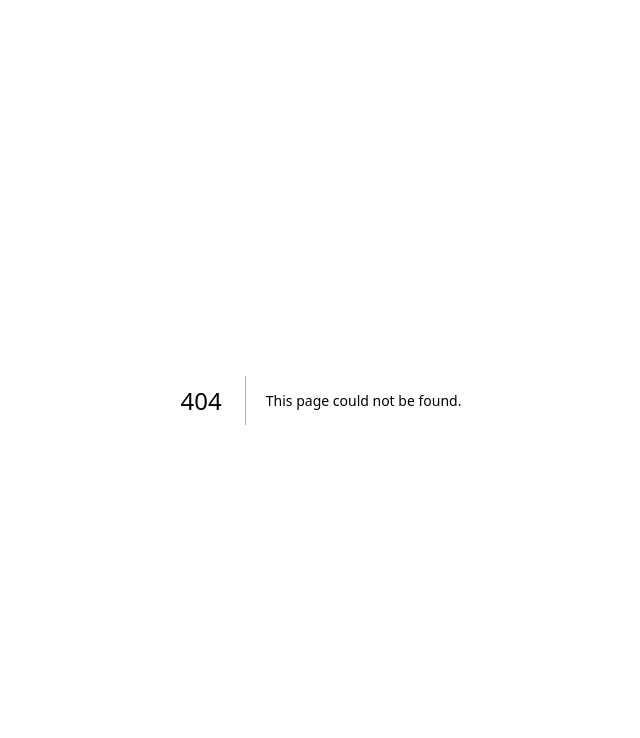
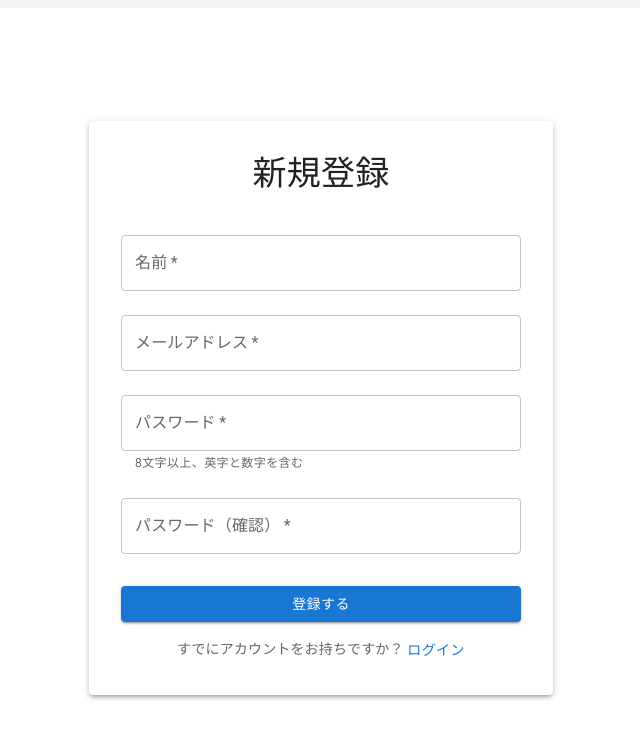
Before and after one commit to ryo-okazaki/todo-app-frontend, a Next.js app in the folder src/: page /register in a window 1280 px wide. Before the commit this address had no page. Shown: the top 738 px of the page, without its empty margins (319-959 px from the left). Built offline with nearby package versions, Linux system fonts and the light colour scheme.

Commit message:
feat: ユーザー登録のページを追加

```diff
--- /dev/null
+++ b/src/app/(auth)/register/page.tsx
@@ -0,0 +1,5 @@
+import RegisterForm from '@/components/features/auth/RegisterForm';
+
+export default function RegisterPage() {
+  return <RegisterForm />;
+}
--- /dev/null
+++ b/src/components/features/auth/RegisterForm.tsx
@@ -0,0 +1,294 @@
+
+'use client';
+
+import { useState } from 'react';
+import { useRouter } from 'next/navigation';
+import { Box, TextField, Button, Typography, Alert, Paper } from '@mui/material';
+import { registerAction, type RegisterFieldErrors } from '@/app/actions/auth';
+
+export default function RegisterForm() {
+  const router = useRouter();
+  const [isLoading, setIsLoading] = useState(false);
+  const [error, setError] = useState<string | null>(null);
+  const [fieldErrors, setFieldErrors] = useState<RegisterFieldErrors>({});
+  const [showSuccessMessage, setShowSuccessMessage] = useState(false);
+  const [formData, setFormData] = useState({
+    name: '',
+    email: '',
+    password: '',
+    passwordConfirmation: '',
+  });
+
+  // フロントエンド側のリアルタイムバリデーション
+  const validateField = (name: string, value: string): string | null => {
+    switch (name) {
+      case 'name':
+        if (!value) return '名前を入力してください';
+        if (value.length > 50) return '名前は50文字以内で入力してください';
+        return null;
+
+      case 'email':
+        if (!value) return 'メールアドレスを入力してください';
+        const emailRegex = /^[^\s@]+@[^\s@]+\.[^\s@]+$/;
+        if (!emailRegex.test(value)) return '有効なメールアドレスを入力してください';
+        return null;
+
+      case 'password':
+        if (!value) return 'パスワードを入力してください';
+        if (value.length < 8) return 'パスワードは8文字以上で入力してください';
+        if (!/[A-Za-z]/.test(value)) return 'パスワードには英字を含めてください';
+        if (!/[0-9]/.test(value)) return 'パスワードには数字を含めてください';
+        return null;
+
+      case 'passwordConfirmation':
+        if (!value) return 'パスワード（確認）を入力してください';
+        if (value !== formData.password) return 'パスワードが一致しません';
+        return null;
+
+      default:
+        return null;
+    }
+  };
+
+  const handleFieldChange = (e: React.ChangeEvent<HTMLInputElement>) => {
+    const { name, value } = e.target;
+    setFormData((prev) => ({ ...prev, [name]: value }));
+
+    // フィールドのエラーをクリア
+    if (fieldErrors[name as keyof RegisterFieldErrors]) {
+      setFieldErrors((prev) => ({ ...prev, [name]: undefined }));
+    }
+    if (error) {
+      setError(null);
+    }
+  };
+
+  const handleFieldBlur = (e: React.FocusEvent<HTMLInputElement>) => {
+    const { name, value } = e.target;
+    const validationError = validateField(name, value);
+
+    if (validationError) {
+      setFieldErrors((prev) => ({
+        ...prev,
+        [name]: [validationError],
+      }));
+    }
+  };
+
+  const handleSubmit = async (e: React.FormEvent<HTMLFormElement>) => {
+    e.preventDefault();
+    setIsLoading(true);
+    setError(null);
+    setFieldErrors({});
+
+    // フロントエンド側の全フィールドバリデーション
+    const errors: RegisterFieldErrors = {};
+    Object.entries(formData).forEach(([key, value]) => {
+      const validationError = validateField(key, value);
+      if (validationError) {
+        errors[key as keyof RegisterFieldErrors] = [validationError];
+      }
+    });
+
+    if (Object.keys(errors).length > 0) {
+      setFieldErrors(errors);
+      setError('入力内容を確認してください');
+      setIsLoading(false);
+      return;
+    }
+
+    const formDataToSubmit = new FormData(e.currentTarget);
+
+    try {
+      const result = await registerAction(formDataToSubmit);
+
+      if (result.fieldErrors) {
+        setFieldErrors(result.fieldErrors);
+      }
+
+      if (result.error) {
+        setError(result.error);
+      } else if (result.success) {
+        setShowSuccessMessage(true);
+        // 3秒後にログインページへリダイレクト
+        setTimeout(() => {
+          router.push('/login');
+        }, 3000);
+      }
+    } catch (err) {
+      setError('予期せぬエラーが発生しました');
+    } finally {
+      setIsLoading(false);
+    }
+  };
+
+  // 登録成功後のメッセージ表示
+  if (showSuccessMessage) {
+    return (
+      <Box
+        sx={{
+          minHeight: '100vh',
+          display: 'flex',
+          alignItems: 'center',
+          justifyContent: 'center',
+          bgcolor: 'background.default',
+        }}
+      >
+        <Paper
+          elevation={3}
+          sx={{
+            p: 4,
+            width: '100%',
+            maxWidth: 400,
+            textAlign: 'center',
+          }}
+        >
+          <Typography variant="h4" component="h1" gutterBottom color="success.main">
+            登録完了
+          </Typography>
+
+          <Alert severity="success" sx={{ mt: 3, mb: 3 }}>
+            アカウントが作成されました！
+          </Alert>
+
+          <Typography variant="body1" sx={{ mb: 2 }}>
+            ご登録いただいたメールアドレスに確認メールを送信しました。
+          </Typography>
+
+          <Typography variant="body2" color="text.secondary" sx={{ mb: 3 }}>
+            メールに記載されたリンクをクリックして、アカウントを有効化してください。
+          </Typography>
+
+          <Button
+            variant="contained"
+            onClick={() => router.push('/login')}
+            sx={{ mt: 3 }}
+          >
+            今すぐログインページへ
+          </Button>
+        </Paper>
+      </Box>
+    );
+  }
+
+  return (
+    <Box
+      sx={{
+        minHeight: '100vh',
+        display: 'flex',
+        alignItems: 'center',
+        justifyContent: 'center',
+        bgcolor: 'background.default',
+      }}
+    >
+      <Paper
+        elevation={3}
+        sx={{
+          p: 4,
+          width: '100%',
+          maxWidth: 400,
+        }}
+      >
+        <Typography variant="h4" component="h1" align="center" gutterBottom>
+          新規登録
+        </Typography>
+
+        <Box component="form" onSubmit={handleSubmit} sx={{ mt: 3 }}>
+          <TextField
+            fullWidth
+            label="名前"
+            name="name"
+            type="text"
+            required
+            margin="normal"
+            placeholder="山田 太郎"
+            value={formData.name}
+            onChange={handleFieldChange}
+            onBlur={handleFieldBlur}
+            error={!!fieldErrors.name}
+            helperText={fieldErrors.name?.[0]}
+            disabled={isLoading}
+          />
+
+          <TextField
+            fullWidth
+            label="メールアドレス"
+            name="email"
+            type="email"
+            required
+            margin="normal"
+            placeholder="your-email@example.com"
+            value={formData.email}
+            onChange={handleFieldChange}
+            onBlur={handleFieldBlur}
+            error={!!fieldErrors.email}
+            helperText={fieldErrors.email?.[0]}
+            disabled={isLoading}
+          />
+
+          <TextField
+            fullWidth
+            label="パスワード"
+            name="password"
+            type="password"
+            required
+            margin="normal"
+            placeholder="••••••••"
+            value={formData.password}
+            onChange={handleFieldChange}
+            onBlur={handleFieldBlur}
+            error={!!fieldErrors.password}
+            helperText={fieldErrors.password?.[0] || '8文字以上、英字と数字を含む'}
+            disabled={isLoading}
+          />
+
+          <TextField
+            fullWidth
+            label="パスワード（確認）"
+            name="passwordConfirmation"
+            type="password"
+            required
+            margin="normal"
+            placeholder="••••••••"
+            value={formData.passwordConfirmation}
+            onChange={handleFieldChange}
+            onBlur={handleFieldBlur}
+            error={!!fieldErrors.passwordConfirmation}
+            helperText={fieldErrors.passwordConfirmation?.[0]}
+            disabled={isLoading}
+          />
+
+          {error && (
+            <Alert severity="error" sx={{ mt: 2 }}>
+              {error}
+            </Alert>
+          )}
+
+          <Button
+            type="submit"
+            fullWidth
+            variant="contained"
+            disabled={isLoading}
+            sx={{ mt: 3 }}
+          >
+            {isLoading ? '登録中...' : '登録する'}
+          </Button>
+
+          <Box sx={{ mt: 2, textAlign: 'center' }}>
+            <Typography variant="body2" color="text.secondary">
+              すでにアカウントをお持ちですか？{' '}
+              <Button
+                variant="text"
+                onClick={() => router.push('/login')}
+                disabled={isLoading}
+                sx={{ textTransform: 'none', p: 0, minWidth: 'auto' }}
+              >
+                ログイン
+              </Button>
+            </Typography>
+          </Box>
+        </Box>
+      </Paper>
+    </Box>
+  );
+}
```
